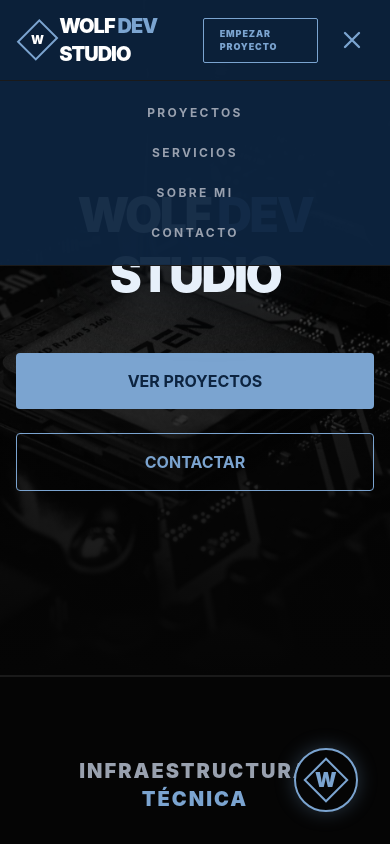
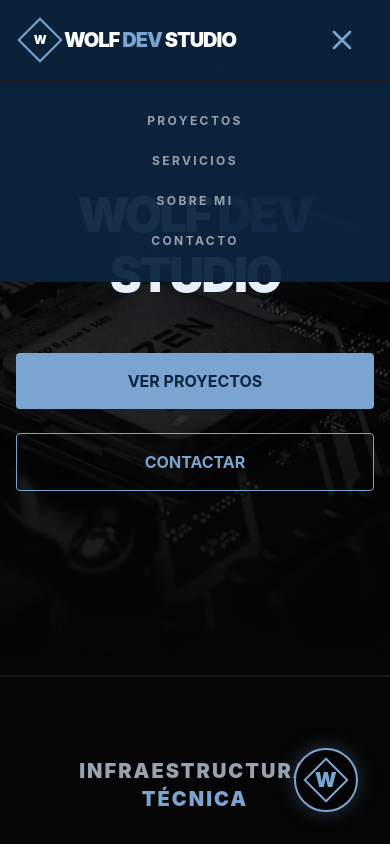
Before and after one commit to Wolf-Dev-Studio/Wolf-Dev-Studio, a React (Vite) app: page / in a window 390 px wide. Both pictures are taken after a click on the button 352 px from the left and 40 px from the top of the page. Shown: the top 844 px of the page. Built offline with nearby package versions, Linux system fonts and the light colour scheme.

Commit message:
refactor: clean up Navbar code by removing comments and adjusting mobile menu layout and styling

```diff
--- a/src/Components/Navbar.jsx
+++ b/src/Components/Navbar.jsx
@@ -1,17 +1,13 @@
 import React, { useState } from 'react';
 
 const Navbar = () => {
-    // Estado para controlar abrir/cerrar el menú móvil
     const [isOpen, setIsOpen] = useState(false);
-
-    // Función para alternar el menú
     const toggleMenu = () => setIsOpen(!isOpen);
 
     return (
         <nav className="fixed top-0 w-full z-50 bg-[#0d2440]/90 backdrop-blur-md border-b border-[#1a1a1a]">
             <div className="max-w-7xl mx-auto px-6 h-20 flex items-center justify-between">
 
-                {/* LOGO: Wolf Dev Studio */}
                 <a href="/">
                     <div className="flex items-center gap-2 group cursor-pointer">
                         <div className="w-8 h-8 border-2 border-[#7ba4d0] rotate-45 flex items-center justify-center group-hover:bg-[#7ba4d0] transition-all duration-300">
@@ -23,7 +19,6 @@ const Navbar = () => {
                     </div>
                 </a>
 
-                {/* LINKS DE NAVEGACIÓN (Desktop) */}
                 <div className="hidden md:flex items-center gap-10">
                     <a href="/proyectos" className="text-[11px] uppercase tracking-[0.2em] text-gray-400 hover:text-[#7ba4d0] font-bold transition-colors relative group">Proyectos</a>
                     <a href="/servicios" className="text-[11px] uppercase tracking-[0.2em] text-gray-400 hover:text-[#7ba4d0] font-bold transition-colors relative group">Servicios</a>
@@ -31,38 +26,28 @@ const Navbar = () => {
                     <a href="/contacto" className="text-[11px] uppercase tracking-[0.2em] text-gray-400 hover:text-[#7ba4d0] font-bold transition-colors relative group">Contacto</a>
                 </div>
 
-                {/* CONTROLES DERECHA (Botón + Icono Hamburguesa) */}
-                <div className="flex items-center gap-3 md:gap-0">
+                <div className="flex items-center">
 
-                    {/* BOTÓN DE ACCIÓN (CTA) - Visible siempre */}
-                    <a href='/contacto' className="px-4 py-2 border border-[#7ba4d0] text-[#7ba4d0] text-[9px] sm:text-[10px] uppercase tracking-widest font-black hover:bg-[#7ba4d0] hover:text-white transition-all duration-300 rounded-[2px]">
+                    <a href='/contacto' className="hidden md:block px-5 py-2 border border-[#7ba4d0] text-[#7ba4d0] text-[10px] uppercase tracking-widest font-black hover:bg-[#7ba4d0] hover:text-white transition-all duration-300 rounded-[2px]">
                         Empezar Proyecto
                     </a>
 
-                    {/* BOTÓN HAMBURGUESA (Solo Mobile) */}
                     <button
                         onClick={toggleMenu}
-                        className="md:hidden ml-2 text-[#7ba4d0] focus:outline-none transition-transform duration-300"
-                    >
+                        className="md:hidden text-[#7ba4d0] focus:outline-none p-2">
                         {isOpen ? (
-                            // Icono de Cerrar (X)
-                            <svg className="w-7 h-7" fill="none" stroke="currentColor" viewBox="0 0 24 24" xmlns="http://www.w3.org/2000/svg"><path strokeLinecap="round" strokeLinejoin="round" strokeWidth="2" d="M6 18L18 6M6 6l12 12"></path></svg>
+                            <svg className="w-8 h-8" fill="none" stroke="currentColor" viewBox="0 0 24 24"><path strokeLinecap="round" strokeLinejoin="round" strokeWidth="2" d="M6 18L18 6M6 6l12 12"></path></svg>
                         ) : (
-                            // Icono de Menú (Barras)
-                            <svg className="w-7 h-7" fill="none" stroke="currentColor" viewBox="0 0 24 24" xmlns="http://www.w3.org/2000/svg"><path strokeLinecap="round" strokeLinejoin="round" strokeWidth="2" d="M4 6h16M4 12h16M4 18h16"></path></svg>
+                            <svg className="w-8 h-8" fill="none" stroke="currentColor" viewBox="0 0 24 24"><path strokeLinecap="round" strokeLinejoin="round" strokeWidth="2" d="M4 6h16M4 12h16M4 18h16"></path></svg>
                         )}
                     </button>
                 </div>
-
             </div>
 
-            {/* MENÚ MÓVIL DESPLEGABLE */}
             <div
-                className={`md:hidden absolute top-20 left-0 w-full bg-[#0d2440]/95 backdrop-blur-md border-b border-[#1a1a1a] transition-all duration-300 overflow-hidden ${isOpen ? 'max-h-64 border-t' : 'max-h-0 border-transparent opacity-0'
-                    }`}
-            >
-                <div className="flex flex-col items-center py-6 gap-6">
-                    {/* Agregué onClick={toggleMenu} para que se cierre automático al tocar un link */}
+                className={`md:hidden absolute top-20 left-0 w-full bg-[#0d2440]/95 backdrop-blur-md border-b border-[#1a1a1a] transition-all duration-300 overflow-hidden ${isOpen ? 'max-h-80 border-t' : 'max-h-0 border-transparent opacity-0'
+                    }`} >
+                <div className="flex flex-col items-center py-8 gap-6">
                     <a href="/proyectos" onClick={toggleMenu} className="text-xs uppercase tracking-[0.2em] text-gray-400 hover:text-[#7ba4d0] font-bold transition-colors">Proyectos</a>
                     <a href="/servicios" onClick={toggleMenu} className="text-xs uppercase tracking-[0.2em] text-gray-400 hover:text-[#7ba4d0] font-bold transition-colors">Servicios</a>
                     <a href="/sobre-mi" onClick={toggleMenu} className="text-xs uppercase tracking-[0.2em] text-gray-400 hover:text-[#7ba4d0] font-bold transition-colors">Sobre Mi</a>
```
